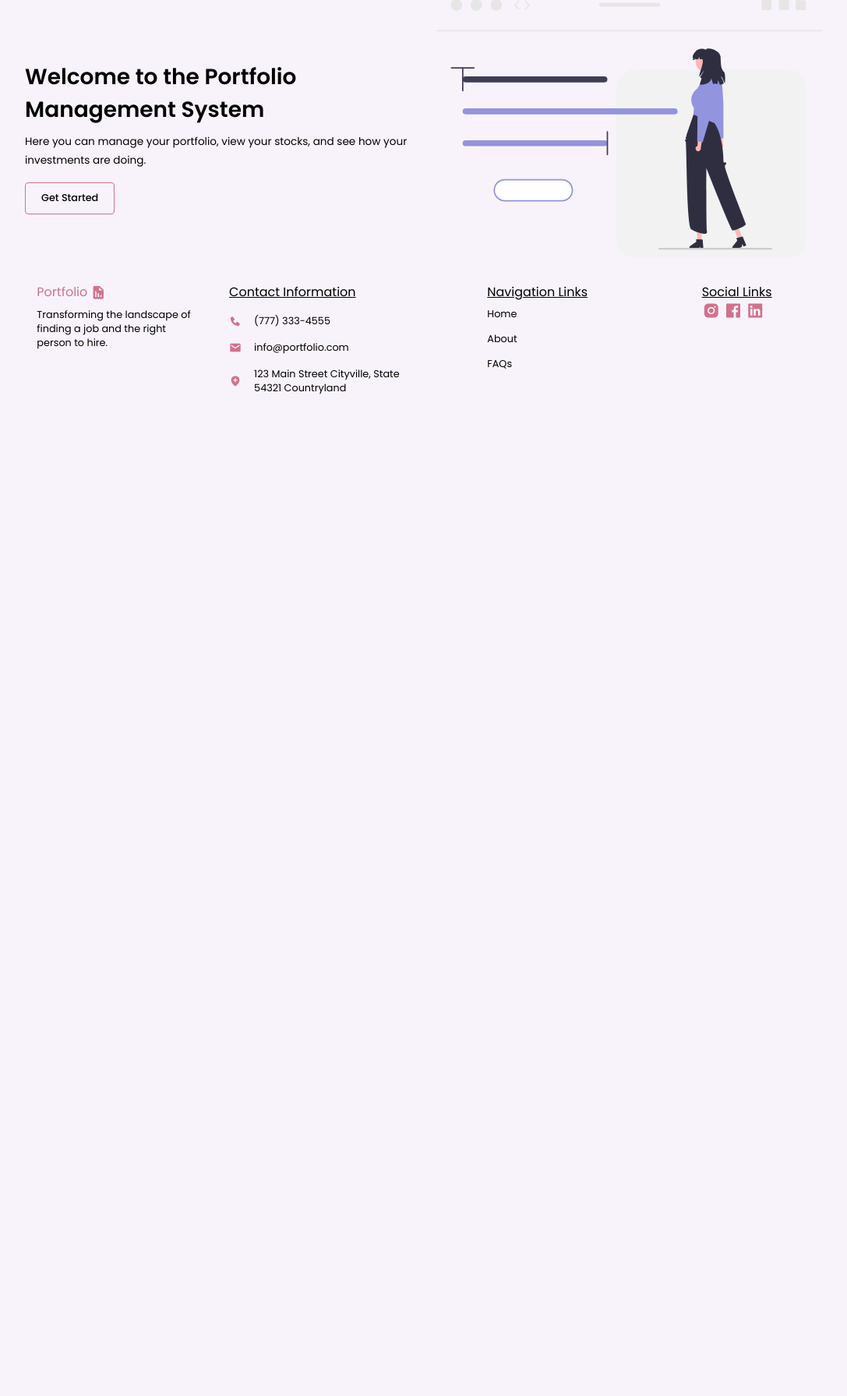
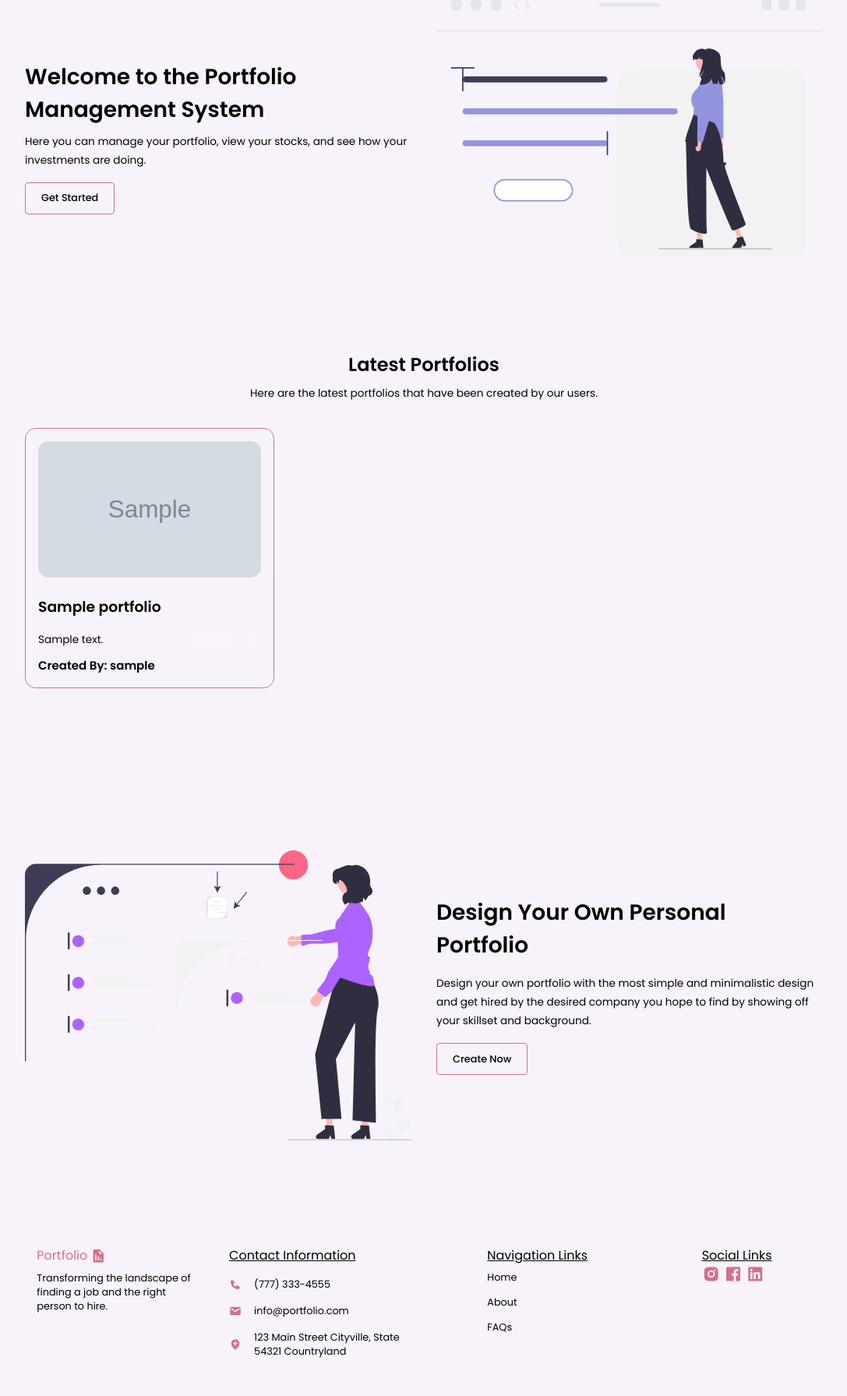
Before and after one commit to ClarenceChoJinHeng/Portfolio-Management-System, a PHP site: page / in a window 1280 px wide. Shown: the part 132-1923 px from the top of the page at 78% size, without its empty margins (96-1183 px from the left). Before the commit the page ends 638 px from the top, so only its background shows below. Run offline with PHP 8.4, Linux system fonts and the light colour scheme; tables that the repository leaves empty or names only in its code hold one stand-in row (values such as "Sample post"); grey boxes marked "Sample" are stand-in pictures.

Commit message:
Updated Home Page, Done Swiper

```diff
--- a/client/css/footer.css
+++ b/client/css/footer.css
@@ -1,5 +1,5 @@
 .footer__container {
-  margin: 1.5rem;
+  margin: 1.5rem 1.5rem 3rem 1.5rem;
 }
 
 .port__contact,
@@ -103,6 +103,6 @@
 
 @media screen and (min-width: 1024px) {
   .footer__container {
-    margin: 1.5rem 0 1.5rem 0;
+    margin: 1.5rem 0 3rem 0;
   }
 }
--- a/client/css/index.css
+++ b/client/css/index.css
@@ -27,7 +27,8 @@
   line-height: 1.5rem;
 }
 
-.hero__description button {
+.hero__description button,
+.cta__description button {
   margin-top: 1rem;
   font-family: var(--font);
   padding: 0.65rem 1.25rem;
@@ -39,13 +40,137 @@
   transition: color 0.3s ease-in-out, background-color 0.3s ease-in-out;
 }
 
-.hero__description button:hover {
+.hero__description button:hover,
+.cta__description button:hover {
   color: var(--background);
   background-color: var(--accent);
 }
 
+.latest__portfolio {
+  margin-inline: 1.5rem;
+  margin-top: 7rem;
+}
+
+.section__title-description {
+  text-align: center;
+}
+
+.section__title-description h2 {
+  font-size: 1.5rem;
+  font-weight: 600;
+  margin-bottom: 0.5rem;
+}
+
+.section__title-description p,
+.portfolio__card p {
+  font-size: 0.85rem;
+  line-height: 1.5rem;
+}
+
+.latest__portfolio-container {
+  padding: 2rem 0 5rem;
+}
+
+/* SWIPER */
+.swiper-button-next::after,
+.swiper-button-prev::after {
+  content: "";
+}
+
+.swiper-slide {
+  height: initial;
+}
+
+.swiper-button-next,
+.swiper-button-prev {
+  top: initial;
+  bottom: 0;
+  width: initial;
+  height: initial;
+  background-color: transparent;
+  border: 2px solid var(--accent);
+  padding: 6px;
+  border-radius: 0.2rem;
+  font-size: 1.5rem;
+  transition: 0.5s;
+  color: black;
+}
+
+.swiper-button-prev {
+  left: calc(50% - 2.75rem);
+}
+
+.swiper-button-next {
+  right: calc(50% - 2.75rem);
+}
+
+.portfolio__card {
+  border: 1px solid var(--accent);
+  padding: 1rem;
+  border-radius: 0.85rem;
+}
+
+.portfolio__card h3 {
+  text-overflow: ellipsis;
+  white-space: nowrap;
+  overflow: hidden;
+  width: 100%;
+  max-width: 320px;
+  margin: 1rem 0;
+}
+
+.portfolio__card img {
+  width: 100%;
+  height: 175px;
+  border-radius: 0.85rem;
+  object-fit: cover;
+}
+
+.portfolio__description p {
+  text-overflow: ellipsis;
+  overflow: hidden;
+  width: 100%;
+  max-height: 100px;
+  position: relative;
+  margin-bottom: 0.5rem;
+}
+
+.portfolio__description p::after {
+  content: "";
+  position: absolute;
+  bottom: 0;
+  right: 0;
+  width: 50%;
+  height: 30px;
+  background: linear-gradient(to right, transparent, var(--background) 70%);
+}
+
+.cta__container {
+  margin: 8rem 1.5rem;
+}
+
+.cta__images img {
+  width: 100%;
+}
+
+.cta__description {
+  margin: 2rem 0 4rem;
+}
+
+.cta__description p {
+  font-size: 0.85rem;
+  line-height: 1.5rem;
+  margin-top: 1rem;
+}
+
+.portfolio__description span {
+  font-weight: 600;
+  font-size: 0.938rem;
+}
+
 @media screen and (min-width: 576px) {
-  .hero__container {
+  .hero__container,
+  .cta__container {
     display: grid;
     gap: 2rem;
     align-items: center;
@@ -58,7 +183,8 @@
 }
 
 @media screen and (min-width: 768px) {
-  .hero__container h1 {
+  .hero__container h1,
+  .cta__container h2 {
     font-size: 1.75rem;
   }
 }
--- a/client/index.php
+++ b/client/index.php
@@ -7,6 +7,10 @@
     <meta charset="UTF-8">
     <meta name="viewport" content="width=device-width, initial-scale=1.0">
     <title>Home Page - Portfolio Management System</title>
+
+    <!-- SWIPER CSS -->
+    <link rel="stylesheet" href="https://cdn.jsdelivr.net/npm/swiper@11/swiper-bundle.min.css" />
+
     <link rel="stylesheet" href="css/index.css">
 </head>
 
@@ -29,6 +33,42 @@ include("header.php");
                 <button class="redirect__signup-btn">Get Started</button>
             </div>
         </section>
+
+        <!-- SWIPER -->
+        <section class="latest__portfolio container">
+            <div class="section__title-description">
+                <h2>Latest Portfolios</h2>
+                <p>Here are the latest portfolios that have been created by our users.</p>
+            </div>
+            <div class="swiper latest__portfolio-container">
+                <div class="swiper-wrapper">
+                    <?php
+                    // Include the retrieval of the latest portfolios
+                    include("../server/latestPortfolios.php");
+                    ?>
+                </div>
+
+                <!-- If we need navigation buttons -->
+                <div class="swiper-button-prev">
+                    <i class="bx bx-chevron-left"></i>
+                </div>
+                <div class="swiper-button-next">
+                    <i class="bx bx-chevron-right"></i>
+                </div>
+            </div>
+        </section>
+
+        <!-- CTA PART -->
+        <section class="cta__container container">
+            <div class="cta__images">
+                <img src="../svg/getStarted.svg" alt="get started">
+            </div>
+            <div class="cta__description">
+                <h2>Design Your Own Personal Portfolio</h2>
+                <p>Design your own portfolio with the most simple and minimalistic design and get hired by the desired company you hope to find by showing off your skillset and background.</p>
+                <button class="redirect__signup-btn">Create Now</button>
+            </div>
+        </section>
     </main>
 </body>
 
@@ -36,6 +76,7 @@ include("header.php");
 include("footer.php");
 ?>
 
+<script src="https://cdn.jsdelivr.net/npm/swiper@11/swiper-bundle.min.js"></script>
 <script src="js/index.js"></script>
 
 </html>
--- a/client/js/index.js
+++ b/client/js/index.js
@@ -1,8 +1,37 @@
+var swiper = new Swiper(".latest__portfolio-container", {
+  spaceBetween: 32,
+  slidesPerView: "auto",
+  loop: true,
+  autoplay: {
+    delay: 2500,
+    disableOnInteraction: false,
+  },
+
+  // Navigation arrows
+  navigation: {
+    nextEl: ".swiper-button-next",
+    prevEl: ".swiper-button-prev",
+  },
+
+  // Breakpoints
+  breakpoints: {
+    // when window width is >= 576px
+    576: {
+      slidesPerView: 2,
+    },
+    1024: {
+      slidesPerView: 3,
+    },
+  },
+});
+
 // REDIRECT TO SIGNUP PAGE
-const redirectSignupBtn = document.querySelector(".redirect__signup-btn");
+const redirectSignupBtn = document.querySelectorAll(".redirect__signup-btn");
 
-if (redirectSignupBtn) {
-  redirectSignupBtn.addEventListener("click", () => {
-    window.location.href = "signup.php";
+if (redirectSignupBtn.length > 0) {
+  redirectSignupBtn.forEach((btn) => {
+    btn.addEventListener("click", () => {
+      window.location.href = "signup.php";
+    });
   });
 }
--- /dev/null
+++ b/server/latestPortfolios.php
@@ -0,0 +1,31 @@
+<!-- RETRIEVE LATEST PORTFOLIOS -->
+<?php
+
+// Include the database connection
+include("connection.php");
+
+// SQL Query to retrieve the latest portfolios limit 5 and the username of the creator
+$sql = "SELECT portfolio.imagePath, portfolio.title, portfolio.description, users.username FROM portfolio INNER JOIN users ON portfolio.userID = users.userID ORDER BY portfolio.portfolioID DESC LIMIT 10";
+
+// Execute the query
+$result = mysqli_query($conn, $sql);
+
+// Check if there are any results
+if (mysqli_num_rows($result) > 0) {
+    // Loop through the results
+    while ($row = mysqli_fetch_assoc($result)) {
+        // Output the portfolio information
+        echo '<div class="swiper-slide portfolio__card">
+                <img src="../images/' . $row['imagePath'] . '" alt="Portfolio Image">
+                <h3>' . $row['title'] . '</h3>
+
+                <div class="portfolio__description">
+                    <p>' . $row['description'] . '</p>
+                    <span>Created By: ' . $row['username'] . ' </span>
+                </div>
+            </div>';
+    }
+} else {
+    // If there are no results
+    echo "No portfolios found";
+}
```
Also changed, not shown: client/css/members.css (+7 -0 lines), svg/freelance.jpg (added), svg/getStarted.svg (added), svg/marketing.jpg (added), svg/photographer.jpg (added), svg/software.jpg (added).
